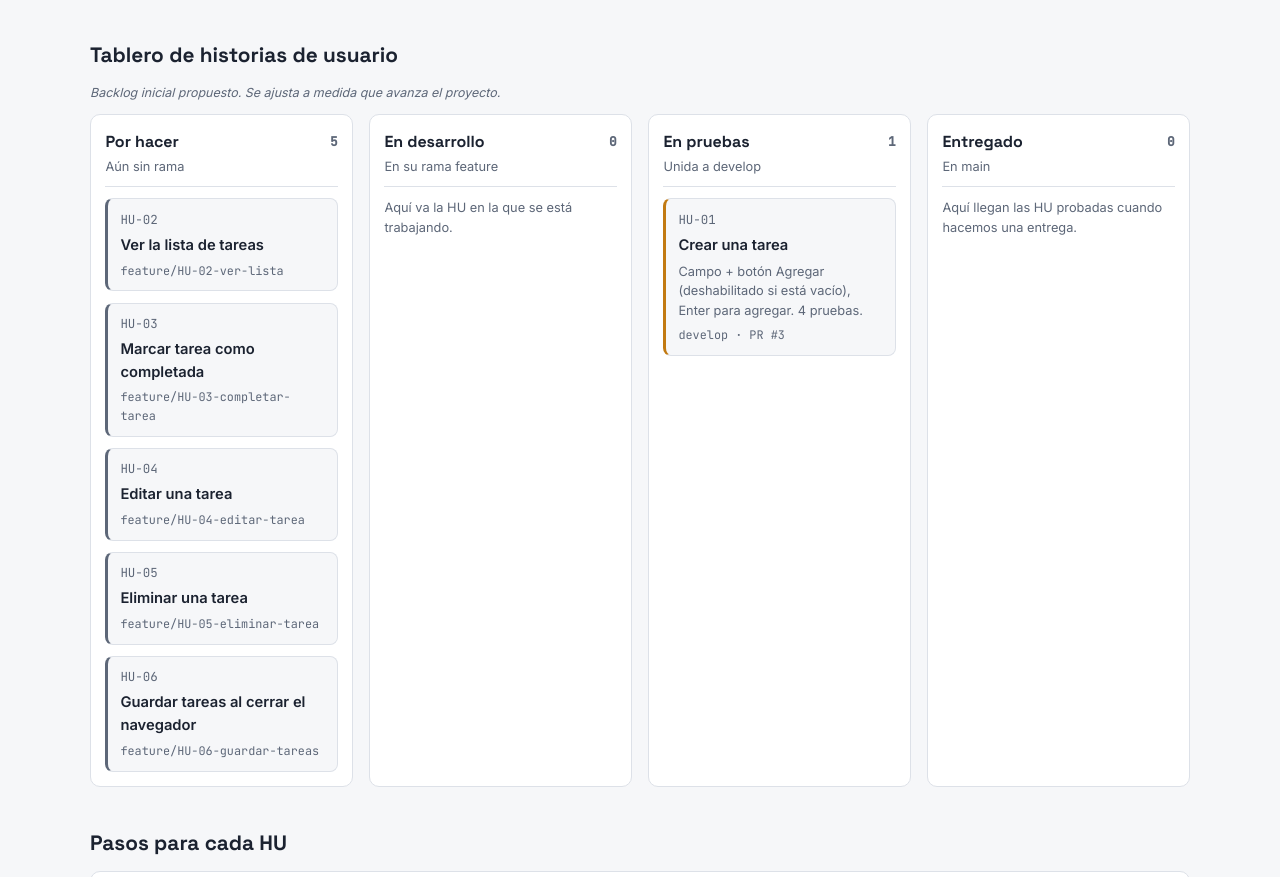
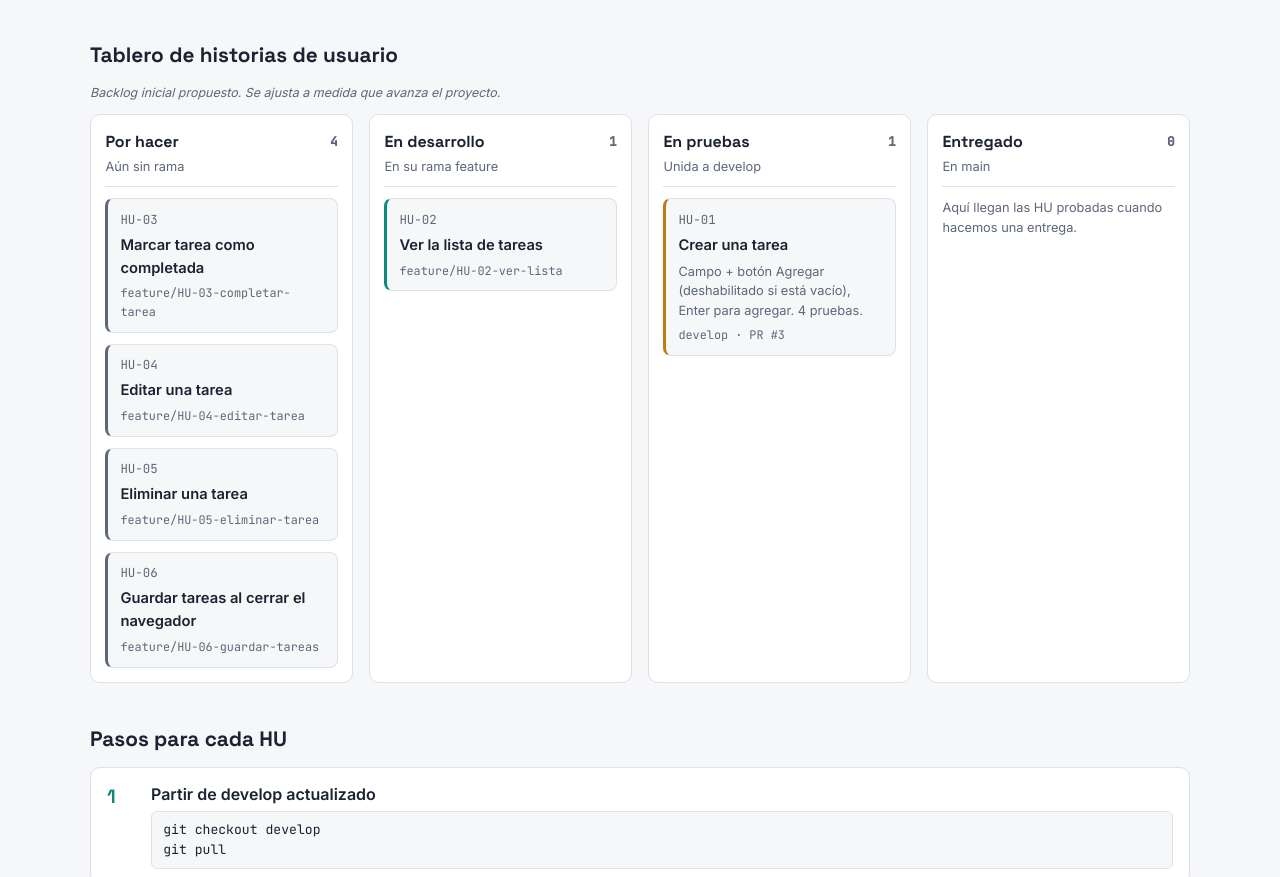
Before and after one commit to Kevin-Stiven-Lopez-Amaya404/docs-lista-tareas, a plain HTML site: page index.html in a window 1280 px wide. Shown: the part 847-1724 px from the top of the page. Drawn offline with Linux system fonts and the light colour scheme.

Commit message:
HU-02: pasa a En desarrollo; enlaces del tablero apuntan a develop
Co-Authored-By: Claude Opus 5.5 <noreply@anthropic.com>

```diff
--- a/index.html
+++ b/index.html
@@ -85,8 +85,8 @@ a.card:hover, a.card:focus-visible { border-color: var(--feature); outline: none
       <a href="https://github.com/Kevin-Stiven-Lopez-Amaya404/lista-tareas">Código</a>
       <a href="https://www.figma.com/design/Gx9t5vMuidiEKMKpi1lfhV">Diseño en Figma</a>
       <a href="https://github.com/Kevin-Stiven-Lopez-Amaya404/docs-lista-tareas">Documentación</a>
-      <a href="https://github.com/Kevin-Stiven-Lopez-Amaya404/docs-lista-tareas/blob/main/decisiones.md">Decisiones</a>
-      <a href="https://github.com/Kevin-Stiven-Lopez-Amaya404/docs-lista-tareas/blob/main/CHANGELOG.md">Entregas</a>
+      <a href="https://github.com/Kevin-Stiven-Lopez-Amaya404/docs-lista-tareas/blob/develop/decisiones.md">Decisiones</a>
+      <a href="https://github.com/Kevin-Stiven-Lopez-Amaya404/docs-lista-tareas/blob/develop/CHANGELOG.md">Entregas</a>
     </nav>
   </header>
 
@@ -139,20 +139,19 @@ a.card:hover, a.card:focus-visible { border-color: var(--feature); outline: none
     <p class="example" style="margin-bottom:.75rem">Backlog inicial propuesto. Se ajusta a medida que avanza el proyecto.</p>
     <div class="board">
       <div class="col">
-        <div class="col-head"><h3>Por hacer <span class="count">5</span></h3><span class="where">Aún sin rama</span></div>
-        <a class="card" href="https://github.com/Kevin-Stiven-Lopez-Amaya404/docs-lista-tareas/blob/main/hu/HU-02-ver-lista.md"><span class="id">HU-02</span><span class="name">Ver la lista de tareas</span><span class="br">feature/HU-02-ver-lista</span></a>
-        <a class="card" href="https://github.com/Kevin-Stiven-Lopez-Amaya404/docs-lista-tareas/blob/main/hu/HU-03-completar-tarea.md"><span class="id">HU-03</span><span class="name">Marcar tarea como completada</span><span class="br">feature/HU-03-completar-tarea</span></a>
-        <a class="card" href="https://github.com/Kevin-Stiven-Lopez-Amaya404/docs-lista-tareas/blob/main/hu/HU-04-editar-tarea.md"><span class="id">HU-04</span><span class="name">Editar una tarea</span><span class="br">feature/HU-04-editar-tarea</span></a>
-        <a class="card" href="https://github.com/Kevin-Stiven-Lopez-Amaya404/docs-lista-tareas/blob/main/hu/HU-05-eliminar-tarea.md"><span class="id">HU-05</span><span class="name">Eliminar una tarea</span><span class="br">feature/HU-05-eliminar-tarea</span></a>
-        <a class="card" href="https://github.com/Kevin-Stiven-Lopez-Amaya404/docs-lista-tareas/blob/main/hu/HU-06-guardar-tareas.md"><span class="id">HU-06</span><span class="name">Guardar tareas al cerrar el navegador</span><span class="br">feature/HU-06-guardar-tareas</span></a>
+        <div class="col-head"><h3>Por hacer <span class="count">4</span></h3><span class="where">Aún sin rama</span></div>
+        <a class="card" href="https://github.com/Kevin-Stiven-Lopez-Amaya404/docs-lista-tareas/blob/develop/hu/HU-03-completar-tarea.md"><span class="id">HU-03</span><span class="name">Marcar tarea como completada</span><span class="br">feature/HU-03-completar-tarea</span></a>
+        <a class="card" href="https://github.com/Kevin-Stiven-Lopez-Amaya404/docs-lista-tareas/blob/develop/hu/HU-04-editar-tarea.md"><span class="id">HU-04</span><span class="name">Editar una tarea</span><span class="br">feature/HU-04-editar-tarea</span></a>
+        <a class="card" href="https://github.com/Kevin-Stiven-Lopez-Amaya404/docs-lista-tareas/blob/develop/hu/HU-05-eliminar-tarea.md"><span class="id">HU-05</span><span class="name">Eliminar una tarea</span><span class="br">feature/HU-05-eliminar-tarea</span></a>
+        <a class="card" href="https://github.com/Kevin-Stiven-Lopez-Amaya404/docs-lista-tareas/blob/develop/hu/HU-06-guardar-tareas.md"><span class="id">HU-06</span><span class="name">Guardar tareas al cerrar el navegador</span><span class="br">feature/HU-06-guardar-tareas</span></a>
       </div>
       <div class="col">
-        <div class="col-head"><h3>En desarrollo <span class="count">0</span></h3><span class="where">En su rama feature</span></div>
-        <p class="where">Aquí va la HU en la que se está trabajando.</p>
+        <div class="col-head"><h3>En desarrollo <span class="count">1</span></h3><span class="where">En su rama feature</span></div>
+        <a class="card c-feature" href="https://github.com/Kevin-Stiven-Lopez-Amaya404/docs-lista-tareas/blob/develop/hu/HU-02-ver-lista.md"><span class="id">HU-02</span><span class="name">Ver la lista de tareas</span><span class="br">feature/HU-02-ver-lista</span></a>
       </div>
       <div class="col">
         <div class="col-head"><h3>En pruebas <span class="count">1</span></h3><span class="where">Unida a develop</span></div>
-        <a class="card c-develop" href="https://github.com/Kevin-Stiven-Lopez-Amaya404/docs-lista-tareas/blob/main/hu/HU-01-crear-tarea.md"><span class="id">HU-01</span><span class="name">Crear una tarea</span><span class="resumen">Campo + botón Agregar (deshabilitado si está vacío), Enter para agregar. 4 pruebas.</span><span class="br">develop · PR #3</span></a>
+        <a class="card c-develop" href="https://github.com/Kevin-Stiven-Lopez-Amaya404/docs-lista-tareas/blob/develop/hu/HU-01-crear-tarea.md"><span class="id">HU-01</span><span class="name">Crear una tarea</span><span class="resumen">Campo + botón Agregar (deshabilitado si está vacío), Enter para agregar. 4 pruebas.</span><span class="br">develop · PR #3</span></a>
       </div>
       <div class="col">
         <div class="col-head"><h3>Entregado <span class="count">0</span></h3><span class="where">En main</span></div>
```
Also changed, not shown: 1 other file.
